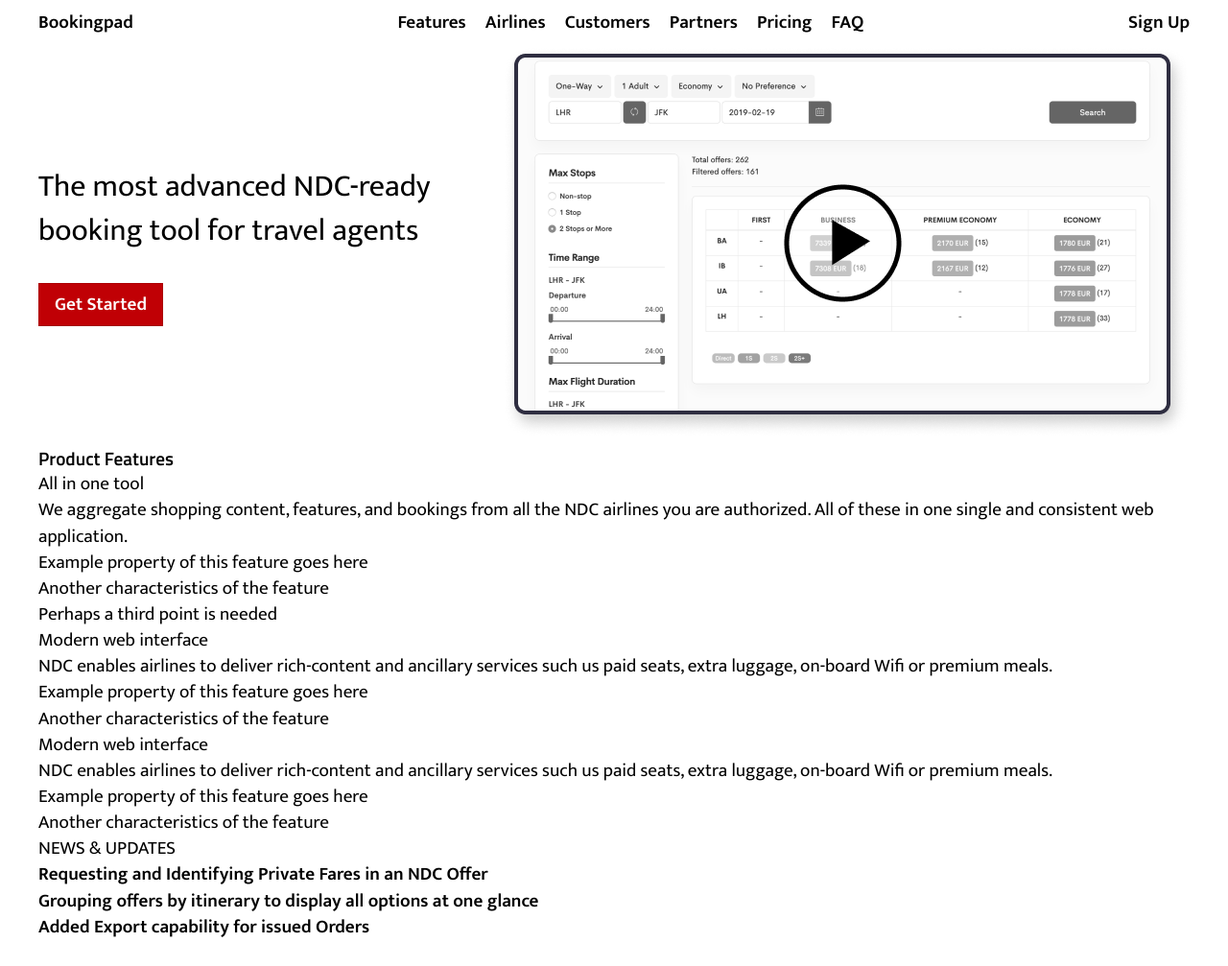
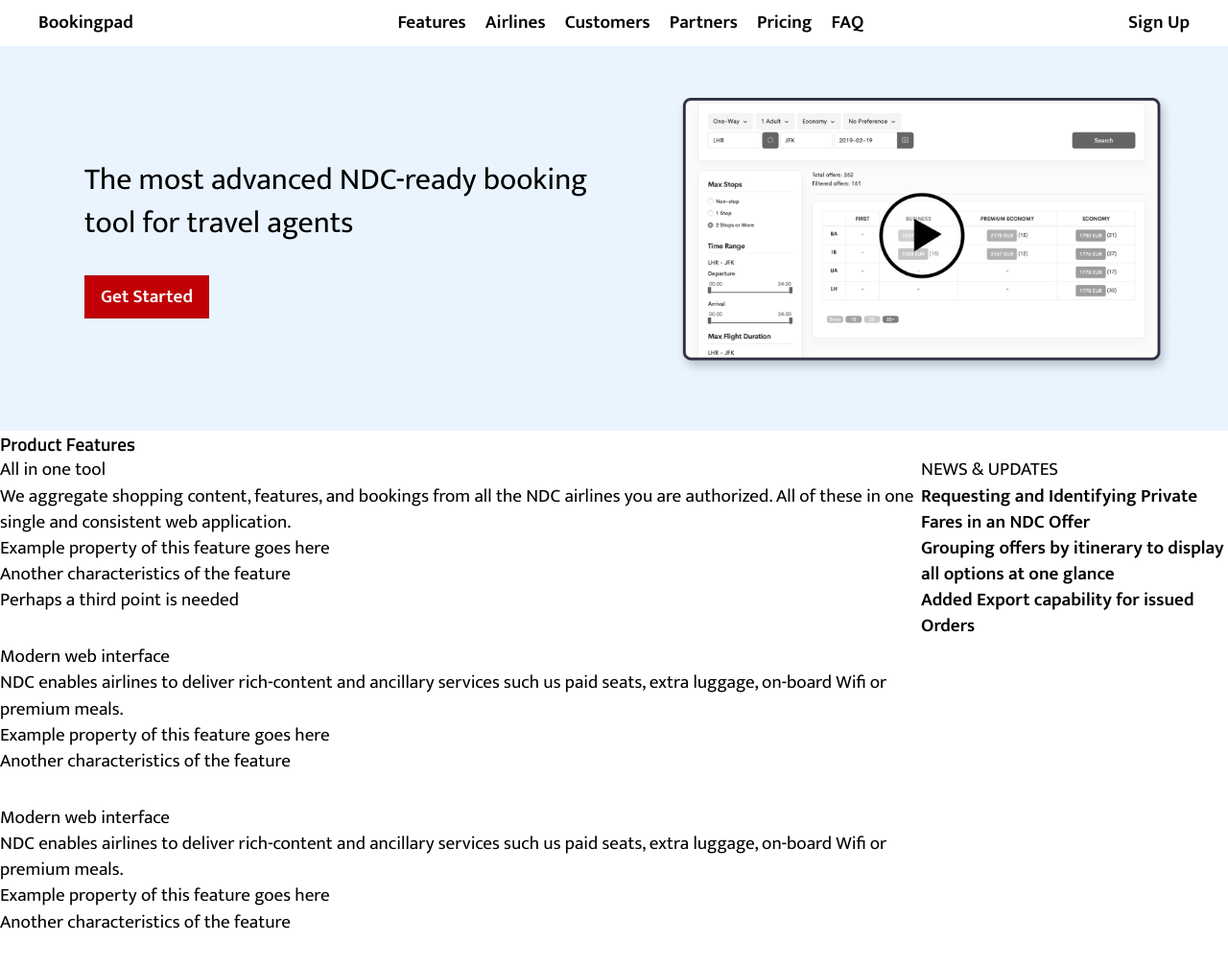
Before and after one commit to tripsimian-labs/bookingpad-web, a Jekyll site: the page built from index.md, in a window 1280 px wide. Shown: the whole page at 96% size. Built offline with Jekyll 4.4.1, drawn with Linux system fonts in a browser that asks for light colours; before the commit the page ends 982 px from its top, so only the background shows below that.

Commit message:
Fix billboard grid

```diff
--- a/_layouts/main.html
+++ b/_layouts/main.html
@@ -46,8 +46,10 @@
     </div>
   </div>
   <div id="regionMain">
+
+    <div class="billboard">
       <div class="wrapper">
-      <div class="billboard">
+        <div class="billboardGrid">
           <div class="billboardBlurb">
             <h3>
               The most advanced NDC-ready booking tool for travel agents
@@ -58,6 +60,9 @@
             <img src="/assets/images/videoHero.png" alt="">
           </div>
         </div>
+      </div>
+    </div>
+
     <main>
       <div class="sectionContainer">
         <h2 class="sectionHeading">Product Features</h2>
@@ -132,7 +137,6 @@
             </li>
           </ul>
         </div>
-
       </div>
     </main>
     <footer>
@@ -141,5 +145,4 @@
       </div>
     </footer>
   </div>
-  </div>
 </body>
--- a/_sass/layout.scss
+++ b/_sass/layout.scss
@@ -28,6 +28,7 @@
 
 .wrapper {
   margin: 0 auto;
+  zoom: 1;
   @media only screen and (min-width: 960px) {
     max-width: 1200px;
     min-width: 801px;
@@ -76,16 +77,56 @@
   justify-content: flex-end;
 }
 
+#region {
+  &Main {
+    width: 100%;
+  }
+}
+
 .billboard {
-  display: flex;
-  align-items: center;
+  display: block;
+  background-color: #e9f4ff;
+  padding: 1rem;
+
+  & * {
+    &::after,
+    &::before {
+      box-sizing: border-box;
+    }
+  }
+
+  &Grid {
+    @media only screen and (min-width: 960px) {
+      display: flex;
+      align-items: center;
+      padding: 2rem 1rem 2rem 3rem;
+    }
+  }
 
   &Blurb {
     h3 {
       font-size: 2rem;
+      margin-right: 2rem;
       margin-bottom: 2rem;
     }
   }
+
   &Media {
+    img {
+      margin: 0 auto;
+      max-width: 100%;
+    }
   }
 }
+
+.homeFeatures {
+  &Grid {
+    display: grid;
+    @media only screen and (min-width: 960px) {
+      grid-template-columns: 1fr 320px;
+    }
+  }
+  &Item {
+    margin-bottom: 2rem;
+  }
+}
```
Lines whose indentation alone changed are shown as unchanged.
